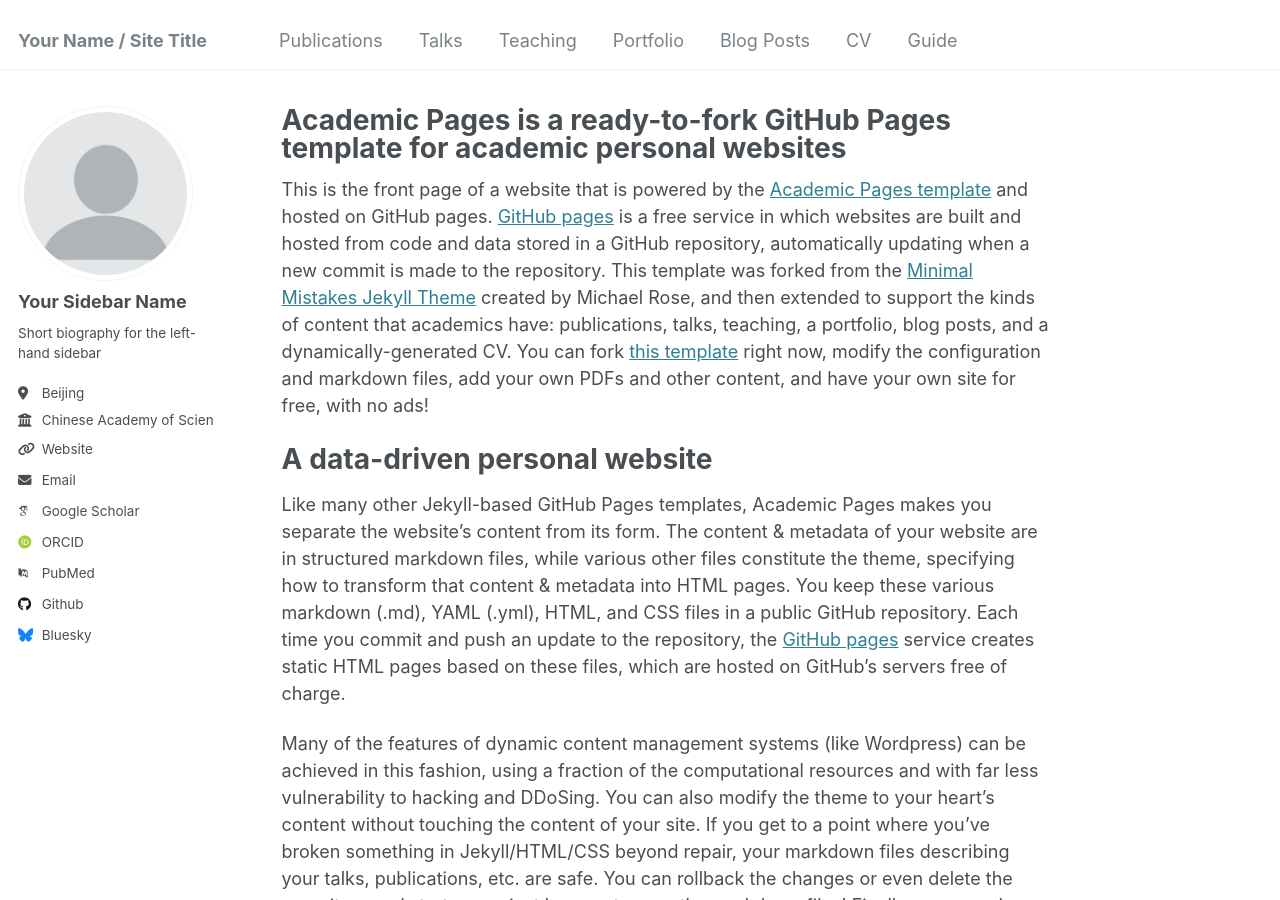
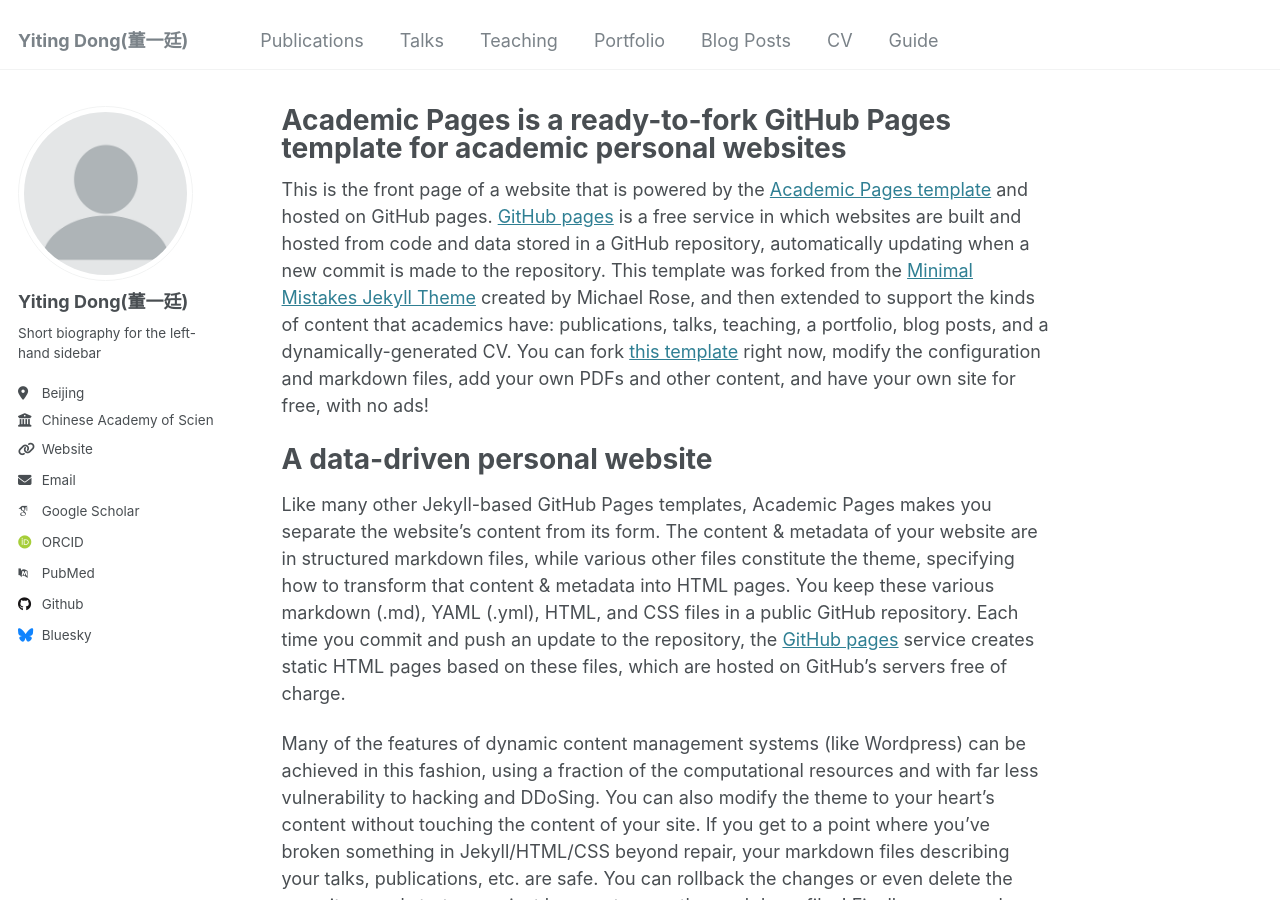
Before and after one commit to sunbaby01/sunbaby01.github.io, a Jekyll site: the page built from _pages/about.md, in a window 1280 px wide and 900 px high. Built offline with Jekyll 4.4.1, drawn with Linux system fonts in a browser that asks for light colours; some web fonts are replaced.

Commit message:
Update _config.yml

```diff
--- a/_config.yml
+++ b/_config.yml
@@ -8,7 +8,7 @@
 
 # Basic Site Settings
 locale                   : "en-US"
-title                    : "Your Name / Site Title"
+title                    : "Yiting Dong(董一廷)"
 title_separator          : "-"
 name                     : &name "Your Name"
 description              : &description "personal description"
@@ -22,7 +22,7 @@ repository               : "academicpages/academicpages.github.io"
 author:
   # Biographic information
   avatar           : "profile.png"
-  name             : "Your Sidebar Name"
+  name             : "Yiting Dong(董一廷)"
   pronouns         : # example: "she/her"
   bio              : "Short biography for the left-hand sidebar"
   location         : "Beijing"
@@ -32,7 +32,7 @@ author:
 
   # Academic websites
   arxiv            : # URL - Update with the correct link to your profile
-  googlescholar    : "https://scholar.google.com/citations?user=PS_CX0AAAAAJ"
+  googlescholar    : "https://scholar.google.com/citations?user=YLbBO9IAAAAJ"
   impactstory      : # URL
   orcid            : "http://orcid.org/yourorcidurl"
   semantic         : # URL
```
